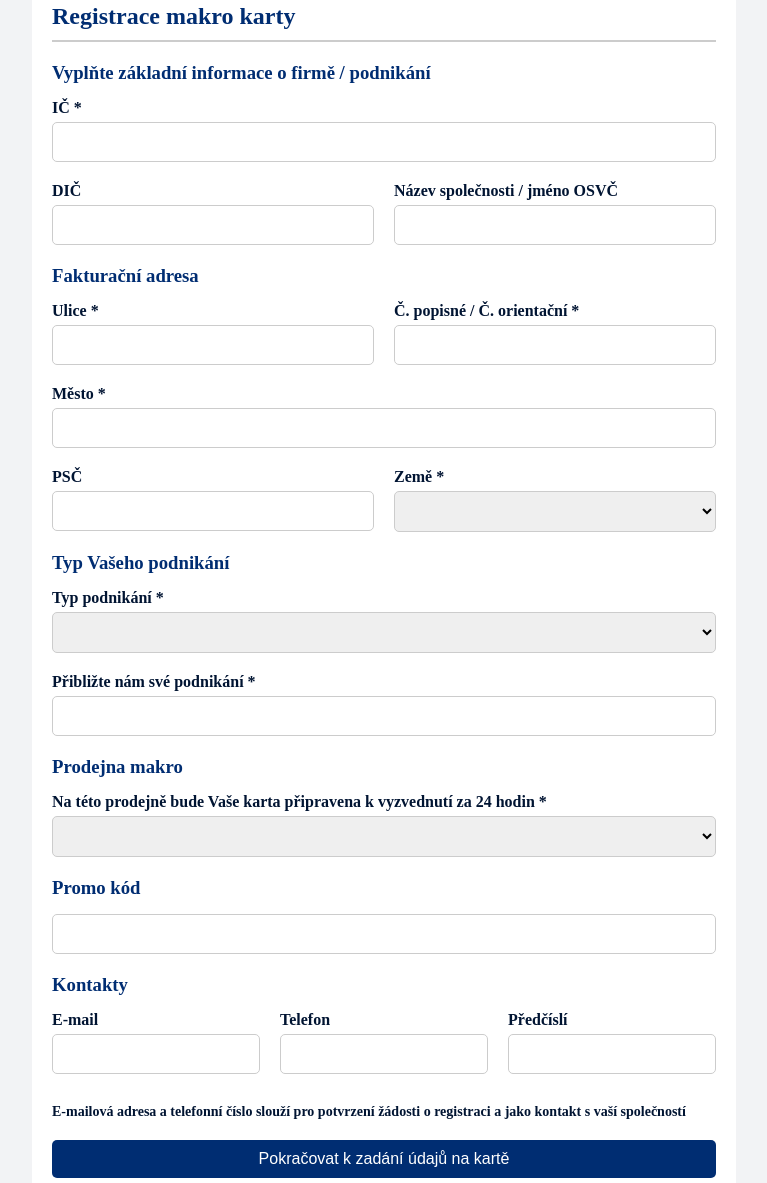
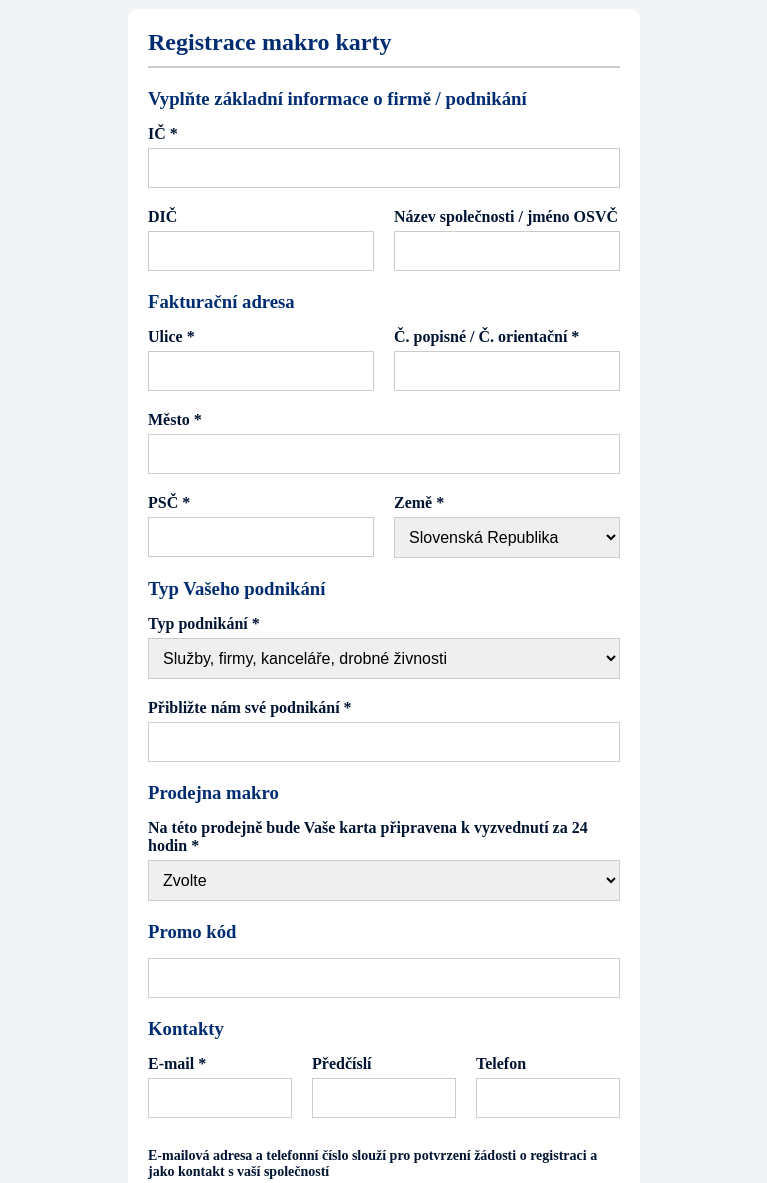
Before and after one commit to Hanysovec/VIA, a plain HTML site: page register/index.html in a window 1280 px wide. Shown: the part 371-1554 px from the top of the page, without its empty margins (256-1023 px from the left). Drawn offline with Linux system fonts and the light colour scheme.

Commit message:
Added form validation to register

```diff
--- a/register/css/style.css
+++ b/register/css/style.css
@@ -1,3 +1,5 @@
+/* HEADER */
+
 * {
     margin: 0;
     padding: 0;
@@ -24,8 +26,12 @@ header {
     padding: 10px 0px;
 }
 
+
+/* BODY */
+
+
 .body-div {
-    padding: 0% 22.5%;
+    padding: 2% 30.0%;
     margin-top: 10px;
     margin-bottom: 10px;
     background-color: #f2f3f5;
@@ -60,7 +66,6 @@ input, select {
     width: 100%;
     padding: 10px;
     border: 1px solid #ccc;
-    border-radius: 5px;
     font-size: 16px;
     margin-bottom: 20px;
 }
@@ -93,7 +98,6 @@ button {
     color: #FFFFFF;
     padding: 10px 20px;
     border: none;
-    border-radius: 5px;
     font-size: 16px;
     cursor: pointer;
     margin-top: 20px;
@@ -110,6 +114,27 @@ button:hover {
     font-size: 14px;
     margin-top: 10px;
 }
+
+input.invalid, select.invalid {
+    background-color: #ffe6e6;
+}
+
+.invalid-text {
+    color: red;
+}
+
+input.invalid + p::after, select.invalid + p::after {
+    content: ' Toto pole je povinné';
+    color: red;
+    font-size: 12px;
+    display: block;
+    margin-top: 5px;
+}
+
+
+
+/* FOOTER */
+
 
 .nav-links {
     display: flex;
--- a/register/index.html
+++ b/register/index.html
@@ -40,23 +40,28 @@
     </header>
 
     <div class="body-div">
-        <div class="formContent">
+        <form class="formContent">
             <div class="h2Div">
                 <h2>Registrace makro karty</h2>
             </div>
             <div class="basicInfo">
                 <h3>Vyplňte základní informace o firmě / podnikání</h3>
+                <label>
                     <p>IČ *</p>
-                <input>
-                <!-- CHECKBOX -->
+                    <input type="number" name="ico" required>
+                </label>
                 <div class="Columns2">
                     <div class="Columns2-left">
+                        <label>
                             <p>DIČ</p>
-                        <input>
+                            <input type="text" name="dic">
+                        </label>
                     </div>
                     <div class="Columns2-right">
+                        <label>
                             <p>Název společnosti / jméno OSVČ</p>
-                        <input>
+                            <input type="text" name="company_name">
+                        </label>
                     </div>
                 </div>
             </div>
@@ -64,73 +69,115 @@
                 <h3>Fakturační adresa</h3>
                 <div class="Columns2">
                     <div class="Columns2-left">
+                        <label>
                             <p>Ulice *</p>
-                        <input>
+                            <input type="text" name="street" required>
+                        </label>
                     </div>
                     <div class="Columns2-right">
+                        <label>
                             <p>Č. popisné / Č. orientační *</p>
-                        <input>
+                            <input type="text" name="street_number" required>
+                        </label>
                     </div>
                 </div>
+                <label>
                     <p>Město *</p>
-                <input>
+                    <input type="text" name="city" required>
+                </label>
                 <div class="Columns2">
                     <div class="Columns2-left">
-                        <p>PSČ</p>
-                        <input>
+                        <label>
+                            <p>PSČ *</p>
+                            <input type="number" name="postal_code" required>
+                        </label>
                     </div>
                     <div class="Columns2-right">
+                        <label>
                             <p>Země *</p>
-                        <select>
+                            <select name="country" required>
+                                <option value="cs" selected>Česká Republika</option>
+                                <option value="sk" selected>Slovenská Republika</option>
                             </select>
+                        </label>
                     </div>
                 </div>
             </div>
             <div class="bussiness">
                 <h3>Typ Vašeho podnikání</h3>
+                <label>
                     <p>Typ podnikání *</p>
-                <select>
-
+                    <select name="business_type" required>
+                        <option value="hotely" selected>Hotely, restaurace, kavárny a další gastro provozy</option>
+                        <option value="Maloobchod" selected>Maloobchod</option>
+                        <option value="sluzby" selected>Služby, firmy, kanceláře, drobné živnosti</option>
                     </select>
+                </label>
+                <label>
                     <p>Přibližte nám své podnikání *</p>
-                <input>
+                    <input type="text" name="business_description" required>
+                </label>
             </div>
             <div class="store">
                 <h3>Prodejna makro</h3>
+                <label>
                     <p>Na této prodejně bude Vaše karta připravena k vyzvednutí za 24 hodin *</p>
-                <select>
-
+                    <select name="store" required>
+                        <option value="" disabled selected>Zvolte</option>
+                        <option value="brno">Brno</option>
+                        <option value="cb">České Budějovice</option>
+                        <option value="hk">Hradec Králové</option>
+                        <option value="kv">Karlovy vary</option>
+                        <option value="liberec">Liberec</option>
+                        <option value="olomouc">Olomouc</option>
+                        <option value="ostrava">Ostrava</option>
+                        <option value="plzen">Plzeň</option>
+                        <option value="praha1">Praha - Černý Most</option>
+                        <option value="praha2">Praha - Průhonice</option>
+                        <option value="praha3">Praha - Stodůlky</option>
+                        <option value="usti">Ústí nad labem</option>
+                        <option value="zlin">Zlín</option>
                     </select>
+                </label>
             </div>
             <div class="promoCode">
                 <h3>Promo kód</h3>
-                <input>
+                <label>
+                    <input type="text" name="promo_code">
+                </label>
             </div>
             <div class="contacts">
                 <h3>Kontakty</h3>
                 <div class="columns3">
                     <div class="columns3-left">
-                        <p>E-mail</p>
-                        <input>
+                        <label>
+                            <p>E-mail *</p>
+                            <input type="email" name="email" required>
+                        </label>
                     </div>
                     <div class="columns3-mid">
-                        <p>Telefon</p>
-                        <input>
+                        <label>
+                            <p>Předčíslí</p>
+                            <input type="text" name="phone_prefix">
+                        </label>
                     </div>
                     <div class="columns3-right">
-                        <p>Předčíslí</p>
-                        <input>
+                        <label>
+                            <p>Telefon</p>
+                            <input type="tel" name="phone">
+                        </label>
                     </div>
                 </div>
             </div>
             <div class="disclaimer">
                 <p>E-mailová adresa a telefonní číslo slouží pro potvrzení žádosti o registraci a jako kontakt s vaší společností</p>
             </div>
-            <button>
+            <button type="submit">
                 Pokračovat k zadání údajů na kartě
             </button>
+        </form>
     </div>
-    </div>
+
 
     <footer class="footer">
         <div class="footer-top">
--- a/register/js/script.js
+++ b/register/js/script.js
@@ -0,0 +1,18 @@
+document.querySelectorAll('input[required], select[required]').forEach(input => {
+    input.addEventListener('blur', function () {
+        const parentLabel = input.closest('label'); // Najdi rodičovský <label>
+        const textElement = parentLabel.querySelector('p'); // Najdi <p> uvnitř <label>
+
+        if (!input.checkValidity()) {
+            input.classList.add('invalid');
+            if (textElement) {
+                textElement.classList.add('invalid-text'); // Přidá třídu k textu
+            }
+        } else {
+            input.classList.remove('invalid');
+            if (textElement) {
+                textElement.classList.remove('invalid-text'); // Odebere třídu z textu
+            }
+        }
+    });
+});
```
Lines whose indentation alone changed are shown as unchanged.
